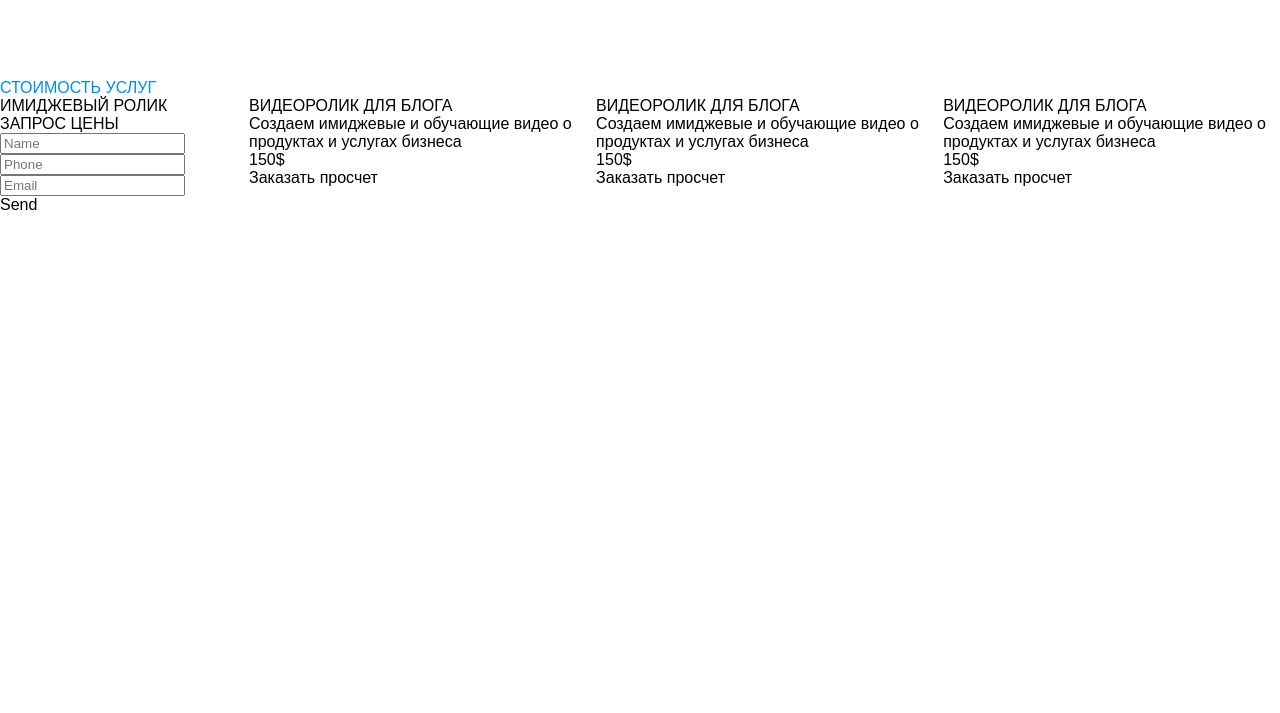
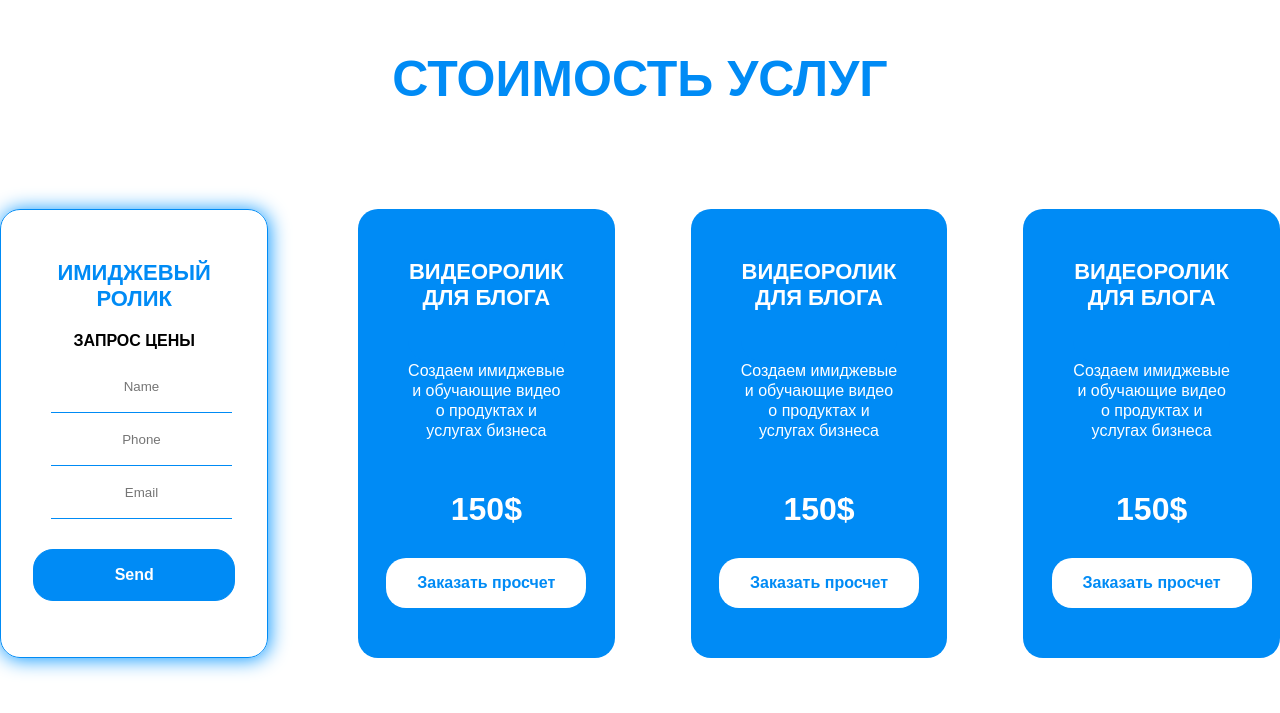
Before and after one commit to NataliiaDanchenko/depl-react, a React (Create React App) app: page /depl-react/about-us in a window 1280 px wide. Shown: the part 4682-5395 px from the top of the page. Before the commit the page ends 4896 px from the top, so only its background shows below. Built offline with nearby package versions, Linux system fonts and the light colour scheme.

Commit message:
commit new-11

```diff
--- a/src/Components/Price/Price.css
+++ b/src/Components/Price/Price.css
@@ -1,11 +1,69 @@
 .title {
+    margin: 550px 0 80px 0;
+    text-align: center;
+    line-height: 100px;
+    border-radius: 100px;
     color: #008bf5;
-    padding-top: 600px;
+    padding: 0;
+    font-size: 50px;
+    font-weight: 700;
+}
+.price_subtitle {
+    font-size: 16px;
+    font-weight: 700;
+    text-align: center;
+    padding-bottom: 10px;
+}
+.price_input {
+    width: 13%;
+    border: solid 1px #008bf5;
+    box-shadow: 1px 1px 20px #0094FF;
+    border-radius: 20px;
+    padding: 50px 50px 0px 50px;
 }
 .price_flex {
     display: flex;
-    gap: 5%;
+    gap: 7%;
+    padding-bottom: 100px;
+}
+.price_title {
+    font-size: 22px;
+    font-weight: 700;
+    color: #008bf5;
+    background: white;
+    border-radius: 20px;
+    padding-bottom: 20px;
+    text-align: center;
 }
 .form {
 
 }
+input {
+    height: 50px;
+    border: none;
+    border-bottom: solid 1px #008bf5;
+}
+input::placeholder {
+    text-align: center;
+}
+.flex_button {
+    display: flex;
+    flex-direction: column;
+    justify-content: center;
+    align-items: center;
+}
+.price_card_input {
+    width: 200px;
+    height: 50px;
+    border: solid 1px #008bf5;
+    border-radius: 20px;
+    background: #008bf5;
+    background: white;
+    margin-top: 30px;
+    color: white;
+    font-size: 16px;
+    font-weight: 550;
+    background: #008bf5;
+    text-align: center;
+    line-height: 50px;
+}
--- a/src/Components/Price/Price.jsx
+++ b/src/Components/Price/Price.jsx
@@ -15,7 +15,9 @@ const Price = (props) => {
                           <div><input type="text" placeholder="Name"/></div>
                           <div><input type="text" placeholder="Phone"/></div>
                           <div><input type="text" placeholder="Email"/></div>
-                          <div className="price_button">{props.price.button1}</div>
+                          <div className="flex_button">
+                              <div className="price_card_input">{props.price.button1}</div>
+                          </div>
                     </form>
                   </div>
               </div>
--- a/src/Components/Price/PriceCard/PriceCard.css
+++ b/src/Components/Price/PriceCard/PriceCard.css
@@ -1,4 +1,48 @@
 .price_card_flex {
     display: flex;
-    gap: 1%;
+    justify-content: space-between;
 }
+.price_card {
+    display: flex;
+    flex-direction: column;
+    justify-content: center;
+    align-items: center;
+    width: 17%;
+    border-radius: 20px;
+    background: #008bf5;
+    padding: 50px;
+}
+.price_card_tytle {
+    font-size: 22px;
+    font-weight: 700;
+    color: white;
+    background: #008bf5;
+    border-radius: 20px;
+    padding-bottom: 50px;
+    text-align: center;
+}
+.price_text {
+    color: white;
+    padding-bottom: 20px;
+    text-align: center;
+    line-height: 20px;
+}
+.price_price {
+    color: white;
+    font-size: 32px;
+    font-weight: 700;
+    padding: 30px;
+    box-sizing: border-box;
+    text-align: center;
+}
+.price_button {
+    width: 200px;
+    height: 50px;
+    text-align: center;
+    background: white;
+    color: #008bf5;
+    border-radius: 20px;
+    font-size: 16px;
+    font-weight: 550;
+    line-height: 50px;
+}
--- a/src/Components/Price/PriceCard/PriceCard.jsx
+++ b/src/Components/Price/PriceCard/PriceCard.jsx
@@ -3,7 +3,7 @@ import "./PriceCard.css";
 const PriceCard = (props) => {
   return (
       <div className="price_card">
-        <div className="price_title">{props.pc.title}</div>
+        <div className="price_title price_card_tytle">{props.pc.title}</div>
         <div className="price_text">{props.pc.text}</div>
         <div className="price_price">{props.pc.price}</div>
           <div className="price_button">{props.pc.button}</div>
```
